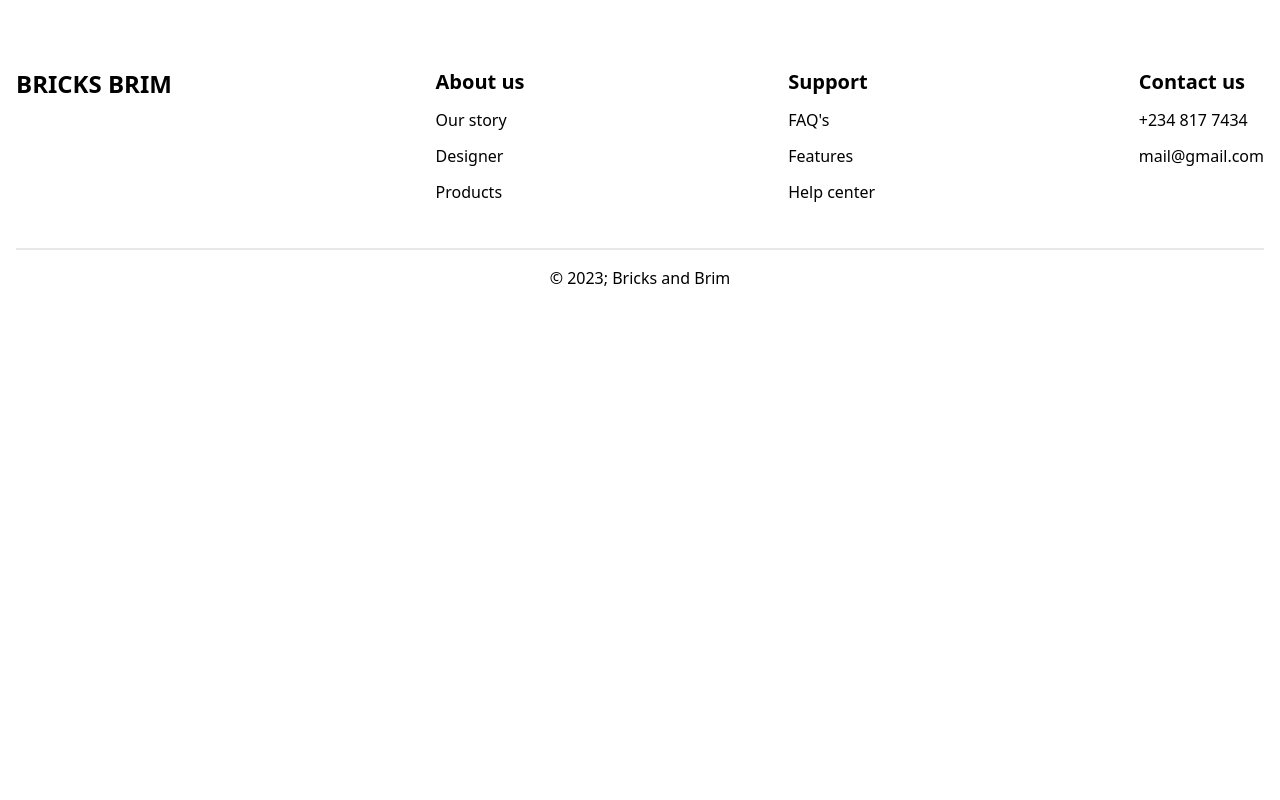
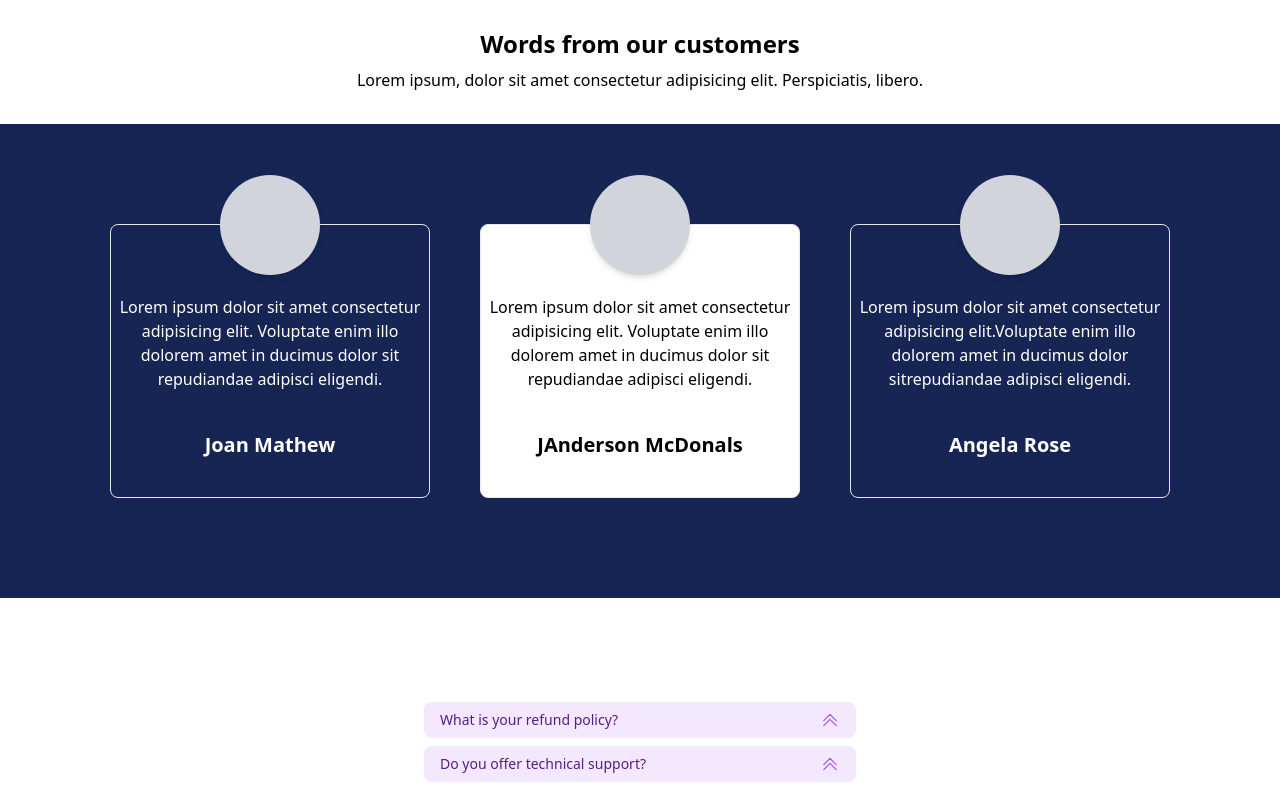
Before and after one commit to Haybuka/bricksNbrim, a Next.js app: page / in a window 1280 px wide. Shown: the part 2420-3220 px from the top of the page. Before the commit the page ends 2782 px from the top, so only its background shows below. Built offline with nearby package versions, Linux system fonts and the light colour scheme.

Commit message:
adding disclosure component

```diff
--- /dev/null
+++ b/components/Home/disclosure/disclosure.tsx
@@ -0,0 +1,49 @@
+import React from 'react';
+import { Disclosure } from '@headlessui/react';
+import ChevronUpIcon from '@/components/chevronUp/chevronUp';
+
+const DisclosureComponent = () => {
+  return (
+    <div className="w-full px-4 pt-16">
+      <div className="mx-auto w-full max-w-md rounded-2xl bg-white p-2">
+        <Disclosure>
+          {({ open }) => (
+            <>
+              <Disclosure.Button className="flex w-full justify-between rounded-lg bg-purple-100 px-4 py-2 text-left text-sm font-medium text-purple-900 hover:bg-purple-200 focus:outline-none focus-visible:ring focus-visible:ring-purple-500 focus-visible:ring-opacity-75">
+                <span>What is your refund policy?</span>
+                <ChevronUpIcon
+                  className={`${
+                    open ? 'rotate-180 transform' : ''
+                  } h-5 w-5 text-purple-500`}
+                />
+              </Disclosure.Button>
+              <Disclosure.Panel className="px-4 pt-4 pb-2 text-sm text-gray-500">
+                {` If you're unhappy with your purchase for any reason, email us
+                within 90 days and we'll refund you in full, no questions asked.`}
+              </Disclosure.Panel>
+            </>
+          )}
+        </Disclosure>
+        <Disclosure as="div" className="mt-2">
+          {({ open }) => (
+            <>
+              <Disclosure.Button className="flex w-full justify-between rounded-lg bg-purple-100 px-4 py-2 text-left text-sm font-medium text-purple-900 hover:bg-purple-200 focus:outline-none focus-visible:ring focus-visible:ring-purple-500 focus-visible:ring-opacity-75">
+                <span>Do you offer technical support?</span>
+                <ChevronUpIcon
+                  className={`${
+                    open ? 'rotate-180 transform' : ''
+                  } h-5 w-5 text-purple-500`}
+                />
+              </Disclosure.Button>
+              <Disclosure.Panel className="px-4 pt-4 pb-2 text-sm text-gray-500">
+                No.
+              </Disclosure.Panel>
+            </>
+          )}
+        </Disclosure>
+      </div>
+    </div>
+  );
+};
+
+export default DisclosureComponent;
--- a/components/Home/index.tsx
+++ b/components/Home/index.tsx
@@ -3,6 +3,8 @@ import Banner from './banner/banner';
 import Mileage from './mileage/mileage';
 import Featured from './featured/featured';
 import Explore from './explore/explore';
+import Customers from '../customers/customer';
+import DisclosureComponent from './disclosure/disclosure';
 
 const Home = () => {
   return (
@@ -13,6 +15,8 @@ const Home = () => {
         <Featured />
         <Explore />
       </div>
+      <Customers />
+      <DisclosureComponent />
     </div>
   );
 };
--- /dev/null
+++ b/components/chevronUp/chevronUp.tsx
@@ -0,0 +1,22 @@
+import React from 'react';
+
+const ChevronUpIcon = ({ className }: { className?: string }) => {
+  return (
+    <svg
+      xmlns="http://www.w3.org/2000/svg"
+      fill="none"
+      viewBox="0 0 24 24"
+      strokeWidth={1.5}
+      stroke="currentColor"
+      className={className}
+    >
+      <path
+        strokeLinecap="round"
+        strokeLinejoin="round"
+        d="M4.5 12.75l7.5-7.5 7.5 7.5m-15 6l7.5-7.5 7.5 7.5"
+      />
+    </svg>
+  );
+};
+
+export default ChevronUpIcon;
--- /dev/null
+++ b/components/customers/card.tsx
@@ -0,0 +1,71 @@
+import React, { useState } from 'react';
+import { Swiper, SwiperSlide } from 'swiper/react';
+import cls from 'classnames';
+import styles from './customer.module.css';
+
+const CustomerCard = () => {
+  const cards = [1, 2, 3, 4, 5, 6];
+  const [activeIndex, setActiveIndex] = useState<number>(1);
+  const reviews = [
+    {
+      name: 'Joan Mathew',
+      text: 'Lorem ipsum dolor sit amet consectetur adipisicing elit. Voluptate enim illo dolorem amet in ducimus dolor sit repudiandae adipisci eligendi.',
+      rating: 4,
+      img: '',
+    },
+    {
+      name: 'JAnderson McDonals',
+      text: 'Lorem ipsum dolor sit amet consectetur adipisicing elit. Voluptate enim illo dolorem amet in ducimus dolor sit repudiandae adipisci eligendi.',
+      rating: 3,
+      img: '',
+    },
+    {
+      name: 'Angela Rose',
+      text: 'Lorem ipsum dolor sit amet consectetur adipisicing elit.Voluptate enim illo dolorem amet in ducimus dolor sitrepudiandae adipisci eligendi.',
+      rating: 4,
+      img: '',
+    },
+    {
+      name: 'JAnderson McDonals',
+      text: 'Lorem ipsum dolor sit amet consectetur adipisicing elit. Voluptate enim illo dolorem amet in ducimus dolor sit repudiandae adipisci eligendi.',
+      rating: 3,
+      img: '',
+    },
+    {
+      name: 'JAnderson McDonals',
+      text: 'Lorem ipsum dolor sit amet consectetur adipisicing elit. Voluptate enim illo dolorem amet in ducimus dolor sit repudiandae adipisci eligendi.',
+      rating: 3,
+      img: '',
+    },
+  ];
+  return (
+    <Swiper
+      spaceBetween={50}
+      slidesPerView={3}
+      onSlideChange={(swiper: any) => setActiveIndex(swiper.activeIndex + 1)}
+      // onSwiper={(swiper: any) => console.log(swiper)}
+      className="my-8"
+    >
+      {reviews.map((review, id) => (
+        <SwiperSlide className="py-[100px]" key={id}>
+          <article
+            className={
+              activeIndex == id
+                ? cls(styles.card, 'bg-white text-black')
+                : cls(styles.card, 'text-white')
+            }
+          >
+            <div className={cls(styles.card_img_div)}></div>
+            <aside className={cls(styles.card_body)}>
+              <p className="my-10">{review.text}</p>
+
+              <h4 className={cls(styles.card_header)}>{review.name}</h4>
+            </aside>
+          </article>
+        </SwiperSlide>
+      ))}
+    </Swiper>
+  );
+};
+
+export default CustomerCard;
--- /dev/null
+++ b/components/customers/customer.module.css
@@ -0,0 +1,15 @@
+.card {
+  @apply rounded-lg relative border;
+}
+
+.card_img_div {
+  @apply h-[100px] w-[100px] rounded-full absolute -top-0 -translate-y-2/4  left-1/2 -translate-x-1/2 shadow-md bg-gray-300;
+}
+
+.card_body {
+  @apply p-2 text-center py-[30px];
+}
+
+.card_header {
+  @apply text-xl my-2 font-semibold;
+}
--- /dev/null
+++ b/components/customers/customer.tsx
@@ -0,0 +1,24 @@
+import React from 'react';
+import styles from './featured.module.css';
+import cls from 'classnames';
+import { Swiper, SwiperSlide } from 'swiper/react';
+import 'swiper/css';
+import CustomerCard from './card';
+const Customers = () => {
+  return (
+    <section>
+      <h3 className="text-center text-2xl font-semibold">
+        Words from our customers
+      </h3>
+      <p className="text-center my-2">
+        Lorem ipsum, dolor sit amet consectetur adipisicing elit. Perspiciatis,
+        libero.
+      </p>
+      <aside className="md:px-[110px] bg-blue-950">
+        <CustomerCard />
+      </aside>
+    </section>
+  );
+};
+
+export default Customers;
--- /dev/null
+++ b/components/featured/card.tsx
@@ -0,0 +1,34 @@
+import React from 'react';
+import { Swiper, SwiperSlide } from 'swiper/react';
+
+const FeaturedCard = () => {
+  const cards = [1, 2, 3, 4, 5, 6];
+
+  return (
+    <Swiper
+      spaceBetween={50}
+      slidesPerView={3}
+      onSlideChange={() => console.log('slide change')}
+      onSwiper={(swiper: any) => console.log(swiper)}
+      className="my-8"
+    >
+      {cards.map((card) => (
+        <SwiperSlide className="" key={card}>
+          <article className="h-full w-full rounded-lg">
+            <div className="h-[220px] w-full shadow-md bg-gray-300"></div>
+            <aside className="p-2">
+              <h4 className="text-xl my-2 font-semibold">Chestnut</h4>
+              <p>
+                Lorem ipsum dolor sit amet consectetur adipisicing elit.
+                Voluptate enim illo dolorem amet in ducimus dolor sit
+                repudiandae adipisci eligendi.
+              </p>
+            </aside>
+          </article>
+        </SwiperSlide>
+      ))}
+    </Swiper>
+  );
+};
+
+export default FeaturedCard;
--- /dev/null
+++ b/components/featured/featured.module.css
@@ -0,0 +1,2 @@
+.card {
+}
--- /dev/null
+++ b/components/featured/featured.tsx
@@ -0,0 +1,22 @@
+import React from 'react';
+import styles from './featured.module.css';
+import cls from 'classnames';
+import { Swiper, SwiperSlide } from 'swiper/react';
+import 'swiper/css';
+import FeaturedCard from './card';
+const Featured = () => {
+  return (
+    <section>
+      <h3 className="text-center text-2xl font-semibold">Featured Property</h3>
+      <p className="text-center my-2">
+        Lorem ipsum, dolor sit amet consectetur adipisicing elit. Perspiciatis,
+        libero.
+      </p>
+      <aside>
+        <FeaturedCard />
+      </aside>
+    </section>
+  );
+};
+
+export default Featured;
--- a/package.json
+++ b/package.json
@@ -9,6 +9,7 @@
     "lint": "next lint"
   },
   "dependencies": {
+    "@headlessui/react": "^1.7.15",
     "@types/node": "20.2.5",
     "@types/react": "18.2.9",
     "@types/react-dom": "18.2.4",
```
Also changed, not shown: 1 other file (tests, documents, lock files or other folders).
